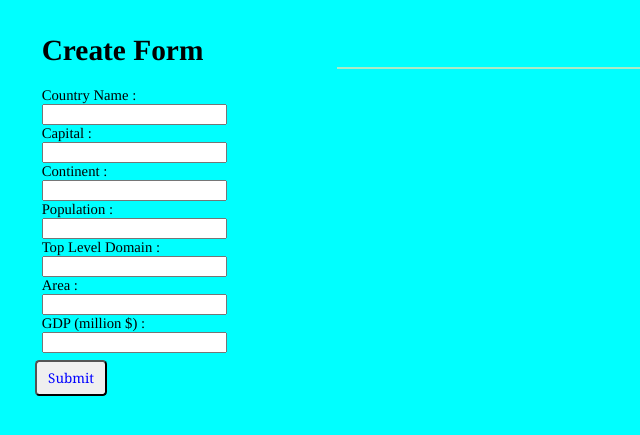
After one commit to napier40401643/Course-Work-Part-A, a Flask app: page /CreateCountry in a window 1280 px wide. The commit adds this page. Shown: the top 435 px of the page, without its empty margins (0-640 px from the left). Run offline with Flask 2, Linux system fonts and the light colour scheme.

Commit message:
first commit

```diff
--- a/server.py
+++ b/server.py
@@ -1,44 +1,100 @@
-from flask import Flask, render_template
+from flask import Flask, render_template, request
 import json
 
 w = json.load(open("worldl.json"))
-page_size = 20
+for c in w:
+        c['tld'] = c['tld'][1:]
+page_size = 25
 app = Flask(__name__)
 
 @app.route('/')
 def mainPage():
-#    return '<br> '.join([c['name'] for c in w])
-    return render_template('index.html', w=w[0:page_size])
+    return render_template('main.html', page_number=0, w=w[0:page_size],
+                           page_size=page_size)
 
-@app.route('/begin/<b>')
-def beginPage(b):
-    bn = int(b)
-    return render_template('index.html', w=w[bn:bn+page_size],
-                           page_number = bn,
+@app.route('/Begin/<m>')
+def BeginPage(m):
+    num = int(m)
+    return render_template('main.html', w=w[num:num+page_size],
+                           page_number = num,
                            page_size = page_size
                            )
 
-@app.route('/continent/<a>')
-def continentPage(a):
-    cl= [c for c in w if c['continent']== a]
+@app.route('/Country/<cty>')
+def CountryPage(cty):
+#    return w[int(i)]['name'] + w[int(i)]['continent'] + w[int(i)]['capital']
+    return render_template('For_Country.html', c= w[int(cty)])
+
+
+@app.route('/continent/<con>')
+def continentPage(con):
+    cl= [c for c in w if c['continent']== con]
     return render_template(
-        'continent.html', len_of_cl = len(cl),
+        'For_Continent.html', len_of_cl = len(cl),
         cl = cl,
-        a = a
+        con = con
         )
 
-@app.route('/country/<i>')
-def countryPage(i):
-#    return w[int(i)]['name'] + w[int(i)]['continent'] + w[int(i)]['capital']
-    return render_template('country.html', c= w[int(i)])
+@app.route('/CountryName/<C_Name>')
+def CountryNamePage(C_Name):
+    c=None
+    for n in w:
+        if n['name']==C_Name:
+            c=n
+    return render_template('For_Country.html', c= c)
 
-@app.route('/countryByname/<n>')
-def countryBynamePage(n):
+
+@app.route('/EditCountryName/<C_Name>')
+def EditCountryNamePage(C_Name):
     c=None
-    for x in w:
-        if x['name']==n:
-            c=x
-    return render_template('country.html', c= c)
+    for n in w:
+        if n['name']==C_Name:
+            c=n
+    return render_template('For_CountryEdit.html', c= c)
+
+
+@app.route('/UpdateCountryName')
+def UpdateCountryNamePage():
+    C_Name = request.args.get('name')
+    c=None
+    for n in w:
+        if n['name'] == C_Name:
+            c = n
+    c['capital'] = request.args.get('capital')
+    c['continent'] = request.args.get('continent')
+    return render_template('For_CountryEdit.html', c = c)
+
+
+@app.route('/DeleteCountry/<C_Name>')
+def DeleteCountryPage(C_Name):
+    i=0
+    for c in w:
+        if c['name']==C_Name:
+            break
+        i=i+1
+    del w[i]
+    return render_template('main.html',
+                           page_number = 0,
+                           page_size = page_size,
+                           w=w[0:page_size])
+
+@app.route('/CreateCountry')
+def CreateCountryByPage():
+    c=None
+    return render_template('For_CreateCountry.html', c=c)
+
+@app.route('/SaveCountry')
+def SaveCountryByPage():
+    c={}
+    c['name'] = request.args.get('name')
+    c['capital'] = request.args.get('capital')
+    c['continent'] = request.args.get('continent')
+    c['population'] = request.args.get('population')
+    c['tld'] = request.args.get('tld')
+    c['area'] = request.args.get('area')
+    c['gdp'] = int(request.args.get('gdp'))
+    w.append(c)
+    return render_template('For_Country.html', c=c)
 
 if __name__ == '__main__':
-    app.run(host='0.0.0.0', port=8080, debug=True)
+    app.run(host='0.0.0.0', port=5643, debug=True)
--- a/static/style.css
+++ b/static/style.css
@@ -1,17 +1,20 @@
 body{
-	font-family: arial;
+	font-family: times;
+	font-size: 2ex;
+	background: #00FFFF;
+	padding-left: 4ex;
 }
 img.big{
-	width: 200px;
-	border: solid thin red;
+	width: 450px;
+	border: solid thin #abebc6;
 	position: absolute;
-	left: 20ex;
+	left: 50ex;
+	right: 100ex;
 	top: 10ex;
 }
 
 img.tiny{
-	width: 20px;
-	border: solid thin red;
+	width: 25px;
 }
 
 a{
@@ -22,18 +25,67 @@ a{
 }
 
 .properties div div:first-child{
-	width: 10ex;
+	width: 20ex;
+	padding-top: 2ex;
 }
 
-.nav_button{
-	border: solid thin black;
+.nav_button input{
+	display: inline-block;
+	background-color: teal;
+	font-family: Georgia;
+	border: solid thin pink;
 	padding: 1ex;
 	margin: 1ex;
-	border-radius: 0.5ex;
-	width: 15ex;
+	border-radius: 0.4ex;
+	width: 17ex;
+	height: 7ex;
 	text-align: center;
+	font-size: 1.4ex;
+	font-weight: bold;
+}
+.nav_button{
 	display: inline-block;
 }
 .properties div div:last-child{
 	font-weight: bold;
 }
+.button{
+	border: solid thin pink;
+	padding: 1ex;
+	margin: 2ex;
+	border-radius: 0.4ex;
+	width: 7ex;
+	text-align: center;
+	display: inline-block;
+	background-color:  #d1f2eb;
+	font-family: Georgia;
+}
+.submit{
+	border: solid thin pink;
+	border-radius: 0.4ex;
+	width: 10ex;
+	height: 5.5ex;
+	background-color:  #d1f2eb;
+	font-family: Georgia;
+	font-size: 2ex;
+	color: blue;
+}
+.submit1{
+	border-radius: 0.6ex;
+	width: 10ex;
+	height: 5ex;
+	font-family: Georgia;
+	font-size: 2ex;
+	color: blue;
+
+}
+.tex{
+	width: 22ex;
+	height: 3.5ex;
+	font-weight: bold;
+}
+.createform{
+
+	padding-left: 3ex;
+	padding: 1ex;
+}
--- a/templates/continent.html
+++ b/templates/For_Continent.html
@@ -4,11 +4,11 @@
 	<link rel='stylesheet' href='/static/style.css'>
 </head>
 	<body>
-		<h1>{{a}}</h1>
-		<div>There are {{len_of_cl}} countries in {{a}}</div>
+		<h1>{{con}}</h1>
+		<div>There are {{len_of_cl}} countries in {{con}}</div>
 		<ul>
 			{% for c in cl %}
-			<li><a href="/countryByname/{{c.name}}">
+			<li><a href="/CountryName/{{c.name}}">
 			<img src='{{c.flag}}' class="tiny"> {{c.name}}</a></li>
 			{% endfor %}
 		</ul>
--- /dev/null
+++ b/templates/For_CreateCountry.html
@@ -0,0 +1,46 @@
+<!doctype html>
+<html>
+<head>
+	<link rel='stylesheet' href='/static/style.css'>
+</head>
+	<body>
+		<div class='createform'>
+		<form action="/SaveCountry">
+		<h1>Create Form</h1>
+			<div>
+				<div>Country Name :</div>
+				<div><input name="name" type="text"></div>
+			</div>
+			<div>
+				<div>Capital :</div>
+				<div><input name="capital"	 type="text"></div>
+			</div>
+			<div>
+				<div>Continent :</div>
+				<div><input name="continent" type="text"></div>
+			</div>
+			<div>
+				<div>Population :</div>
+				<div><input name="population" type="text"></div>
+			</div>
+			<div>
+				<div>Top Level Domain :</div>
+				<div><input name="tld" type="text"></div>
+			</div>
+			<div>
+				<div>Area :</div>
+				<div><input name="area" type="text"></div>
+			</div>
+			<div>
+				<div>GDP (million $) :</div>
+				<div><input name="gdp" type="text"></div>
+			</div>
+			<div>
+				<div><img src="{{c['flag']}}" class="big"></div>
+			</div>
+
+		</div>
+		<input class="submit1" type="submit" value="Submit">
+		</form>
+	</body>
+</html>
```
Also changed, not shown: country.html (deleted, +0 -18 lines), templates/For_Country.html (added, +44 -0 lines), templates/For_CountryEdit.html (added, +49 -0 lines), templates/country.html (deleted, +0 -27 lines), templates/countryUpdate.html (added, +43 -0 lines), templates/index.html (deleted, +0 -23 lines), templates/main.html (added, +38 -0 lines).
